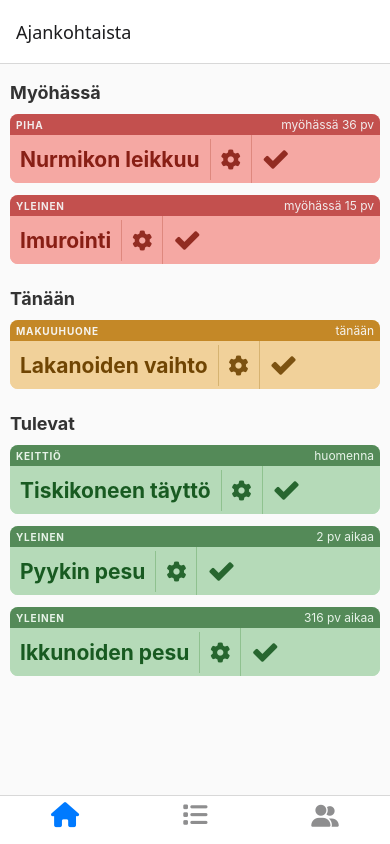
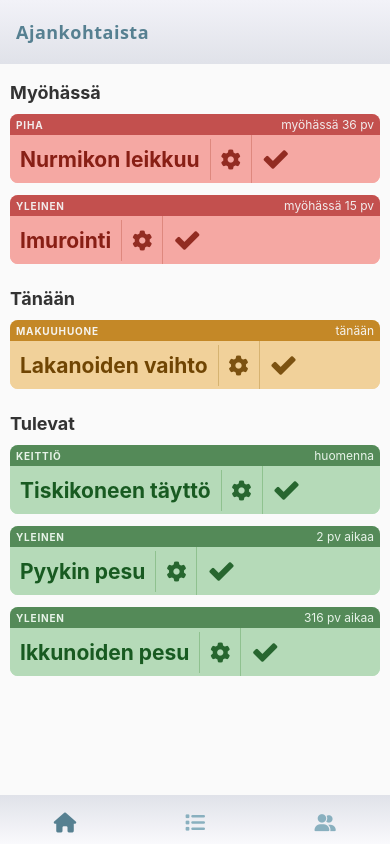
Before and after one commit to heiniemilya/hemmo, a React Native app: screen / in a window 390 px wide. Built offline with nearby package versions, Linux system fonts and the light colour scheme.

Commit message:
edit nav styles

```diff
--- a/App.tsx
+++ b/App.tsx
@@ -1,6 +1,7 @@
 import { NavigationContainer } from '@react-navigation/native';
 import { createBottomTabNavigator } from '@react-navigation/bottom-tabs';
 import { FontAwesome6} from '@expo/vector-icons';
+import { LinearGradient } from 'expo-linear-gradient';
 import TasksScreen from './src/screens/TasksScreen';
 import HomeScreen from './src/screens/HomeScreen';
 import HouseholdScreen from './src/screens/HouseholdScreen';
@@ -10,15 +11,42 @@ export default function App() {
   const Tab = createBottomTabNavigator();
 
   return (
+
     <NavigationContainer>
-        <Tab.Navigator>
+      <Tab.Navigator
+        screenOptions={{
+          headerBackground: () => (
+            <LinearGradient
+              colors={['#f2f2f8', '#e0e2e9']} // vaaleampi - tummempi
+              style={{ flex: 1 }}
+            />
+          ),
+          headerTintColor: '#568091',
+          headerTitleStyle: {
+            fontWeight: 'bold',
+            letterSpacing: 0.5,
+          },
+          tabBarActiveTintColor: '#568091',
+          tabBarInactiveTintColor: '#89b0bf',
+          tabBarBackground: () => (
+            <LinearGradient
+              colors={['#e0e2e9','#f9f9fc']} // tummempi - vaaleampi
+              style={{ flex: 1 }}
+            />
+          ),
+          tabBarStyle: {
+            paddingTop: 8,
+            borderTopWidth: 0,
+          },
+        }}
+      >
       <Tab.Screen
         name="Home"
         component={HomeScreen}
         options={{
           title: 'Ajankohtaista',
           tabBarShowLabel: false,
-            tabBarIcon: ({ size, color }) =>  <FontAwesome6 name={'house'} size={size} color={color} />
+          tabBarIcon: ({ size, color }) =>  <FontAwesome6 name={'house'} size={20} color={color} />
         }}
       />
       <Tab.Screen
@@ -27,7 +55,7 @@ export default function App() {
         options={{
           title: 'Tehtävälista',
           tabBarShowLabel: false,
-            tabBarIcon: ({ size, color }) =>  <FontAwesome6 name={'list'} size={size} color={color} />
+          tabBarIcon: ({ size, color }) =>  <FontAwesome6 name={'list'} size={20} color={color} />
         }}
       />
       <Tab.Screen
@@ -36,7 +64,7 @@ export default function App() {
         options={{
           title: 'Osallistujat',
           tabBarShowLabel: false,
-            tabBarIcon: ({ size, color }) =>  <FontAwesome6 name={'user-group'} size={22} color={color} />
+          tabBarIcon: ({ size, color }) =>  <FontAwesome6 name={'user-group'} size={17} color={color} />
         }}
       />
       </Tab.Navigator>
```
Lines whose indentation alone changed are shown as unchanged.
